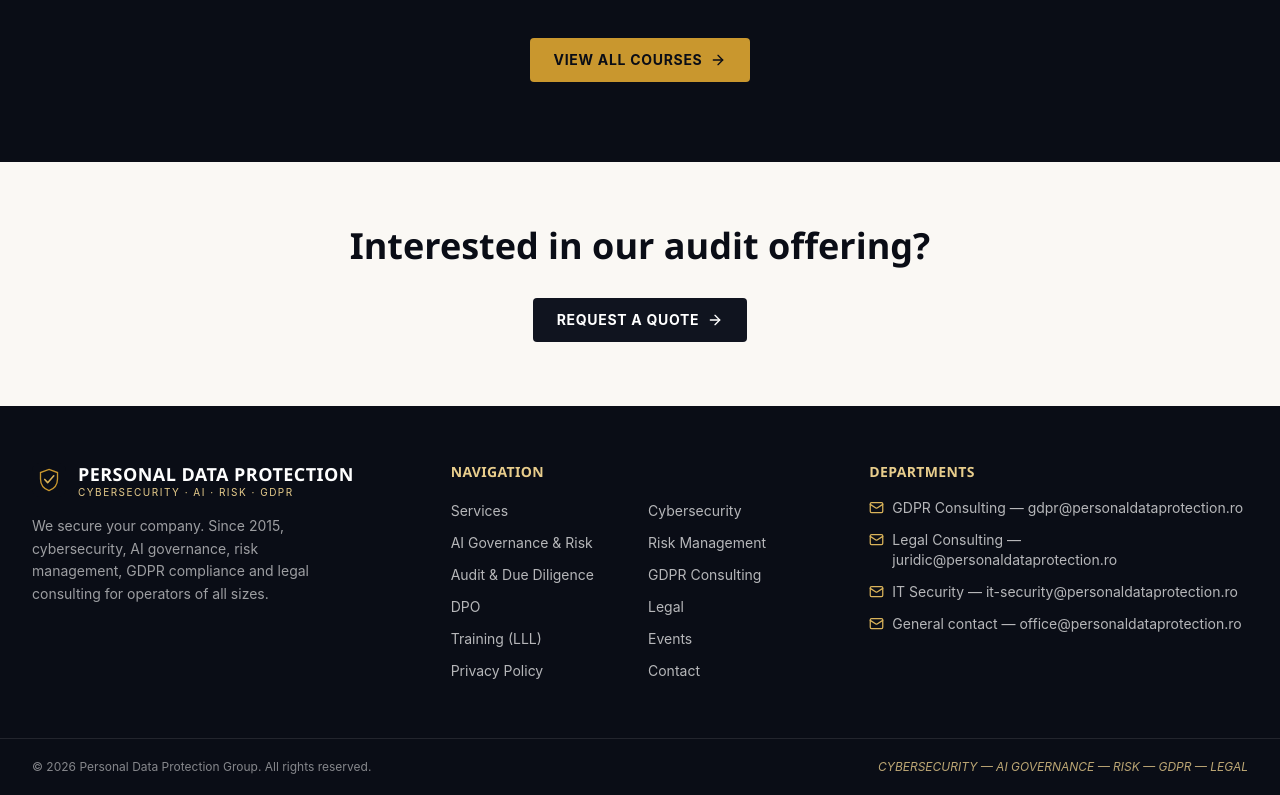
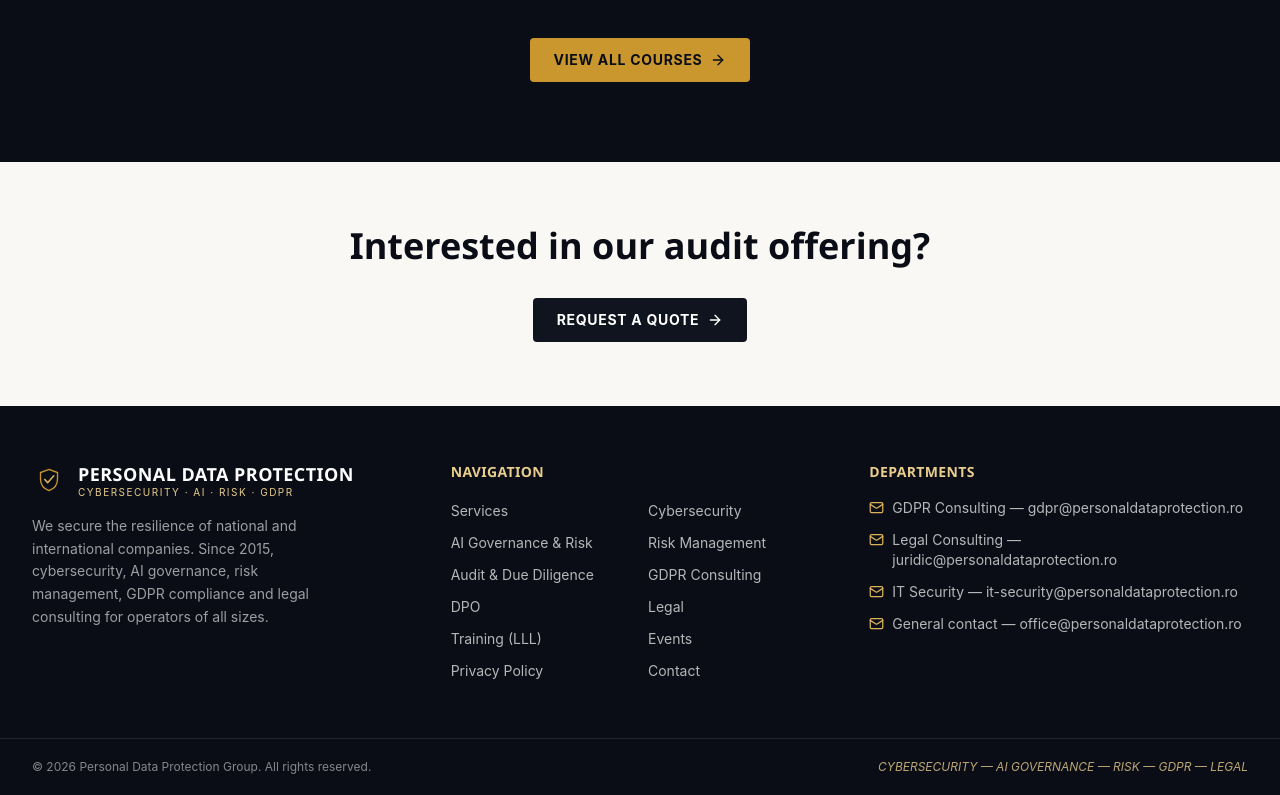
Before and after one commit to popacristianeduard-max/personal-data-protection-platform, a React (Vite) app: page /en in a window 1280 px wide. Shown: the part 3238-4033 px from the top of the page. Built offline with nearby package versions, Linux system fonts and the light colour scheme; the HTML template or start-up script is replaced by a standard one.

Commit message:
Reposition as market leader; remove "alternative to Big Four" framing

```diff
--- a/src/data/content.en.ts
+++ b/src/data/content.en.ts
@@ -1,7 +1,7 @@
 export const brand = {
   name: "Personal Data Protection Group",
   tagline: "CYBERSECURITY — AI GOVERNANCE — RISK — GDPR — LEGAL",
-  motto: "We secure your company",
+  motto: "We secure the resilience of national and international companies",
   email: "office@personaldataprotection.ro",
   since: 2015,
 }
@@ -121,7 +121,7 @@ export const servicesOverview = [
     slug: "audit",
     title: "Audit & Due Diligence",
     description:
-      "Transaction due diligence for acquisitions and market entry into Romania — legal, financial, tax, IT and data protection — led by a multidisciplinary team, built as a credible alternative to the large consulting firms (Big Four).",
+      "Transaction due diligence for acquisitions and market entry into Romania — legal, financial, tax, IT and data protection — led by a multidisciplinary team that has secured the resilience of national and international companies since 2015.",
     highlights: [
       "Legal & corporate due diligence",
       "Financial due diligence",
--- a/src/data/content.ts
+++ b/src/data/content.ts
@@ -1,7 +1,7 @@
 export const brand = {
   name: "Personal Data Protection Group",
   tagline: "CYBERSECURITY — AI GOVERNANCE — RISK — GDPR — LEGAL",
-  motto: "Asigurăm securitatea companiei dumneavoastră",
+  motto: "Asigurăm reziliența companiilor naționale și internaționale",
   email: "office@personaldataprotection.ro",
   since: 2015,
 }
@@ -125,7 +125,7 @@ export const servicesOverview = [
     slug: "audit",
     title: "Audit & Due Diligence",
     description:
-      "Due diligence de tranzacție pentru achiziții și intrarea pe piața din România — juridic, financiar, fiscal, IT și protecția datelor — condus de o echipă multidisciplinară, gândit ca alternativă credibilă la marile firme de consultanță (Big Four).",
+      "Due diligence de tranzacție pentru achiziții și intrarea pe piața din România — juridic, financiar, fiscal, IT și protecția datelor — condus de o echipă multidisciplinară care asigură, din 2015, reziliența companiilor naționale și internaționale.",
     highlights: [
       "Due diligence juridic & corporativ",
       "Due diligence financiar",
```
